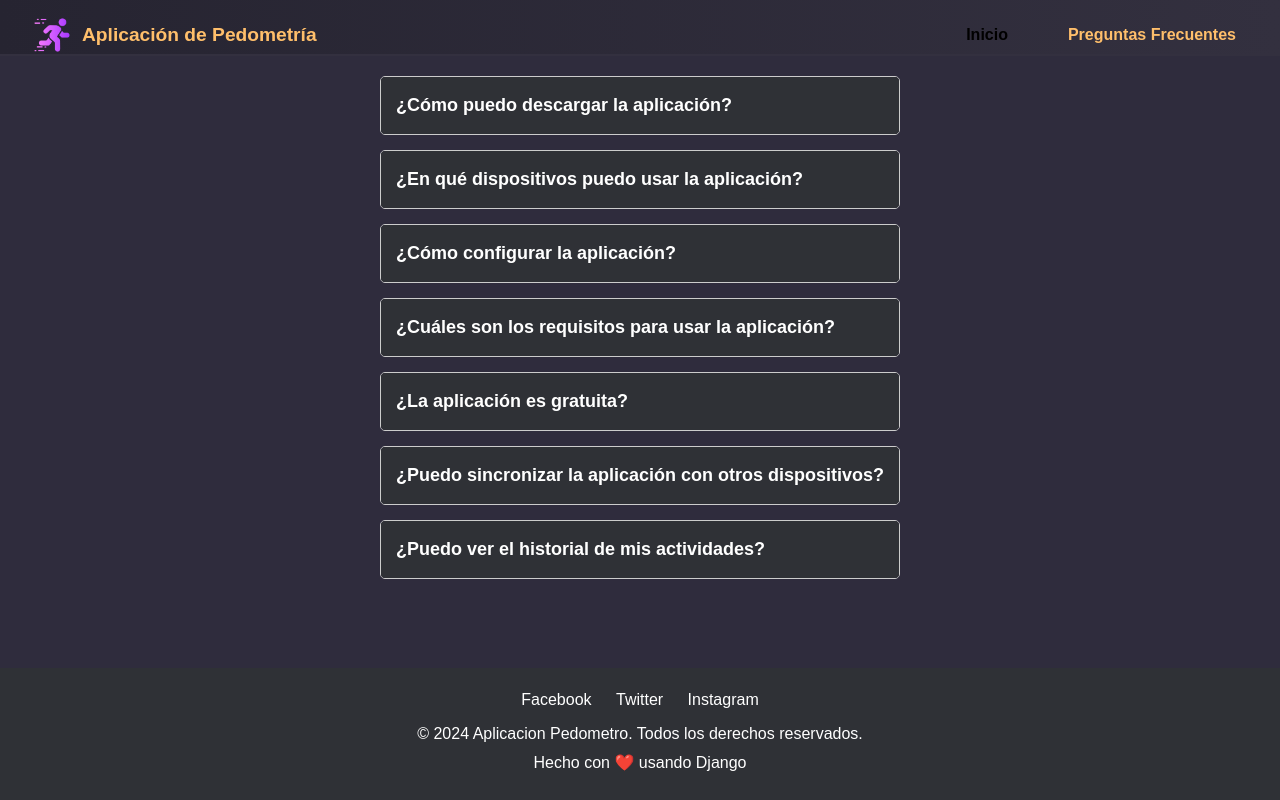
After one commit to ReDiego0/Pagina-App, a Django app: page /faq/ in a window 1280 px wide. The commit adds this page. Run offline with Django 5.2, Linux system fonts and the light colour scheme.

Commit message:
Agregada pagina de preguntas frecuentes y arreglado el footer

```diff
--- a/website_app/home/static/CSS/estilos.css
+++ b/website_app/home/static/CSS/estilos.css
@@ -96,3 +96,58 @@
     width: 300px; /* Tamaño ajustado del QR */
     height: auto; /* Mantener la proporción */
 }
+/* Estilo de las preguntas */
+.faq-container {
+  max-width: 800px;
+  margin: 20px auto;
+  font-family: Arial, sans-serif;
+}
+
+.faq-item {
+  margin-bottom: 15px;
+  border: 1px solid #ccc;
+  border-radius: 5px;
+  overflow: hidden;
+}
+
+.faq-item-header {
+  background-color: #2F3136;
+  color: white;
+  padding: 15px;
+  cursor: pointer;
+  font-size: 18px;
+  font-weight: bold;
+  text-align: left;
+}
+
+.faq-item-content {
+  display: none;
+  padding: 15px;
+  background-color: #202238;
+  font-size: 16px;
+}
+
+.faq-item-content p {
+  margin: 0;
+}
+
+/* Efecto de deslizamiento */
+.faq-item-content.show {
+  display: block;
+  animation: slideDown 0.3s ease-out;
+}
+
+@keyframes slideDown {
+  from {
+      max-height: 0;
+      padding-top: 0;
+      padding-bottom: 0;
+      opacity: 0;
+  }
+  to {
+      max-height: 1000px;
+      padding-top: 15px;
+      padding-bottom: 15px;
+      opacity: 1;
+  }
+}
--- /dev/null
+++ b/website_app/home/templates/faq.html
@@ -0,0 +1,100 @@
+<!-- faq.html -->
+<!DOCTYPE html>
+<html lang="es">
+    <head>
+        {% load static %}
+        <meta charset="utf-8">
+        <meta name="viewport" content="width=device-width, initial-scale=1">
+        <title>Inicio</title>
+        <link href="https://cdn.jsdelivr.net/npm/bootstrap@5.3.3/dist/css/bootstrap.min.css" rel="stylesheet">
+        <script src="https://cdn.jsdelivr.net/npm/bootstrap@5.3.3/dist/js/bootstrap.bundle.min.js"></script>
+        <link rel="stylesheet" href="{% static 'CSS/estilos.css' %}">
+    </head>
+    <body>
+        <div class="container-wrapper d-flex flex-column h-100">
+            <nav class="navbar bg-body-tertiary">
+                <div class="container-fluid">
+                    <a class="navbar-brand" href="{% url 'home' %}">
+                        <img src="{% static 'imagenes/running.png' %}" alt="Logo" width="30" height="24" class="d-inline-block align-text-top">
+                        Aplicación de Pedometría
+                    </a>
+                    <ul class="navbar-nav flex-row">
+                        <li class="nav-item">
+                            <a class="nav-link active" aria-current="page" href="{% url 'home' %}">Inicio</a>
+                        </li>
+                        <li class="nav-item ms-3">
+                            <a class="nav-link" href="{% url 'faq' %}">Preguntas Frecuentes</a>
+                        </li>
+                    </ul>
+                </div>
+            </nav>
+        <div class="faq-container">
+            <div class="faq-item">
+                <div class="faq-item-header">¿Cómo puedo descargar la aplicación?</div>
+                <div class="faq-item-content">
+                    <p>Para descargar la aplicación, simplemente haz clic en el botón de "Descargar" en la página principal.</p>
+                </div>
+            </div>
+
+            <div class="faq-item">
+                <div class="faq-item-header">¿En qué dispositivos puedo usar la aplicación?</div>
+                <div class="faq-item-content">
+                    <p>La aplicación está disponible para dispositivos Android. No es compatible con iOS.</p>
+                </div>
+            </div>
+
+            <div class="faq-item">
+                <div class="faq-item-header">¿Cómo configurar la aplicación?</div>
+                <div class="faq-item-content">
+                    <p>Después de instalarla, simplemente abre la aplicación y sigue las instrucciones de configuración inicial.</p>
+                </div>
+            </div>
+
+            <div class="faq-item">
+                <div class="faq-item-header">¿Cuáles son los requisitos para usar la aplicación?</div>
+                <div class="faq-item-content">
+                    <p>Necesitarás un teléfono Android con al menos 2GB de RAM y 100MB de espacio libre en el dispositivo.</p>
+                </div>
+            </div>
+
+            <div class="faq-item">
+                <div class="faq-item-header">¿La aplicación es gratuita?</div>
+                <div class="faq-item-content">
+                    <p>Sí, la aplicación es completamente gratuita para su descarga y uso.</p>
+                </div>
+            </div>
+
+            <div class="faq-item">
+                <div class="faq-item-header">¿Puedo sincronizar la aplicación con otros dispositivos?</div>
+                <div class="faq-item-content">
+                    <p>No, actualmente la aplicación solo funciona en el dispositivo donde se instala.</p>
+                </div>
+            </div>
+
+            <div class="faq-item">
+                <div class="faq-item-header">¿Puedo ver el historial de mis actividades?</div>
+                <div class="faq-item-content">
+                    <p>Sí, la aplicación guarda un registro completo de tus actividades, el cual puedes consultar en la sección "Reporte".</p>
+                </div>
+            </div>
+        </div>
+        <footer style="background-color: #2F3136; color: white; text-align: center; padding: 20px; margin-top: auto;">
+            <div style="margin-bottom: 10px;">
+                <a href="https://www.facebook.com" target="_blank" style="margin: 0 10px; color: #fff; text-decoration: none;">Facebook</a>
+                <a href="https://www.twitter.com" target="_blank" style="margin: 0 10px; color: #fff; text-decoration: none;">Twitter</a>
+                <a href="https://www.instagram.com" target="_blank" style="margin: 0 10px; color: #fff; text-decoration: none;">Instagram</a>
+            </div>
+            <p style="margin: 5px;">&copy; 2024 Aplicacion Pedometro. Todos los derechos reservados.</p>
+            <p style="margin: 5px;">Hecho con ❤️ usando Django</p>
+        </footer>
+        <script>
+            // Función para alternar la visibilidad de las respuestas
+            document.querySelectorAll('.faq-item-header').forEach(header => {
+                header.addEventListener('click', () => {
+                    const content = header.nextElementSibling;
+                    content.classList.toggle('show');
+                });
+            });
+        </script>
+    </body>
+</html>
--- a/website_app/home/templates/inicio.html
+++ b/website_app/home/templates/inicio.html
@@ -13,16 +13,16 @@
         <div class="container-wrapper d-flex flex-column h-100">
             <nav class="navbar bg-body-tertiary">
                 <div class="container-fluid">
-                    <a class="navbar-brand" href="#">
+                    <a class="navbar-brand" href="{% url 'home' %}">
                         <img src="{% static 'imagenes/running.png' %}" alt="Logo" width="30" height="24" class="d-inline-block align-text-top">
                         Aplicación de Pedometría
                     </a>
                     <ul class="navbar-nav flex-row">
                         <li class="nav-item">
-                            <a class="nav-link active" aria-current="page" href="">Inicio</a>
+                            <a class="nav-link active" aria-current="page" href="{% url 'home' %}">Inicio</a>
                         </li>
                         <li class="nav-item ms-3">
-                            <a class="nav-link" href="">Preguntas Frecuentes</a>
+                            <a class="nav-link" href="{% url 'faq' %}">Preguntas Frecuentes</a>
                         </li>
                     </ul>
                 </div>
--- a/website_app/home/urls.py
+++ b/website_app/home/urls.py
@@ -3,5 +3,6 @@ from . import views
 
 urlpatterns = [
     path('', views.home, name='home'),
+    path('faq/', views.faq, name='faq'),
     path('home/', views.home, name='home'),
 ]
--- a/website_app/home/views.py
+++ b/website_app/home/views.py
@@ -4,3 +4,7 @@ from django.template import loader
 def home(request):
     template = loader.get_template('inicio.html')
     return HttpResponse(template.render())
+
+def faq(request):
+    template = loader.get_template('faq.html')
+    return HttpResponse(template.render())
```
